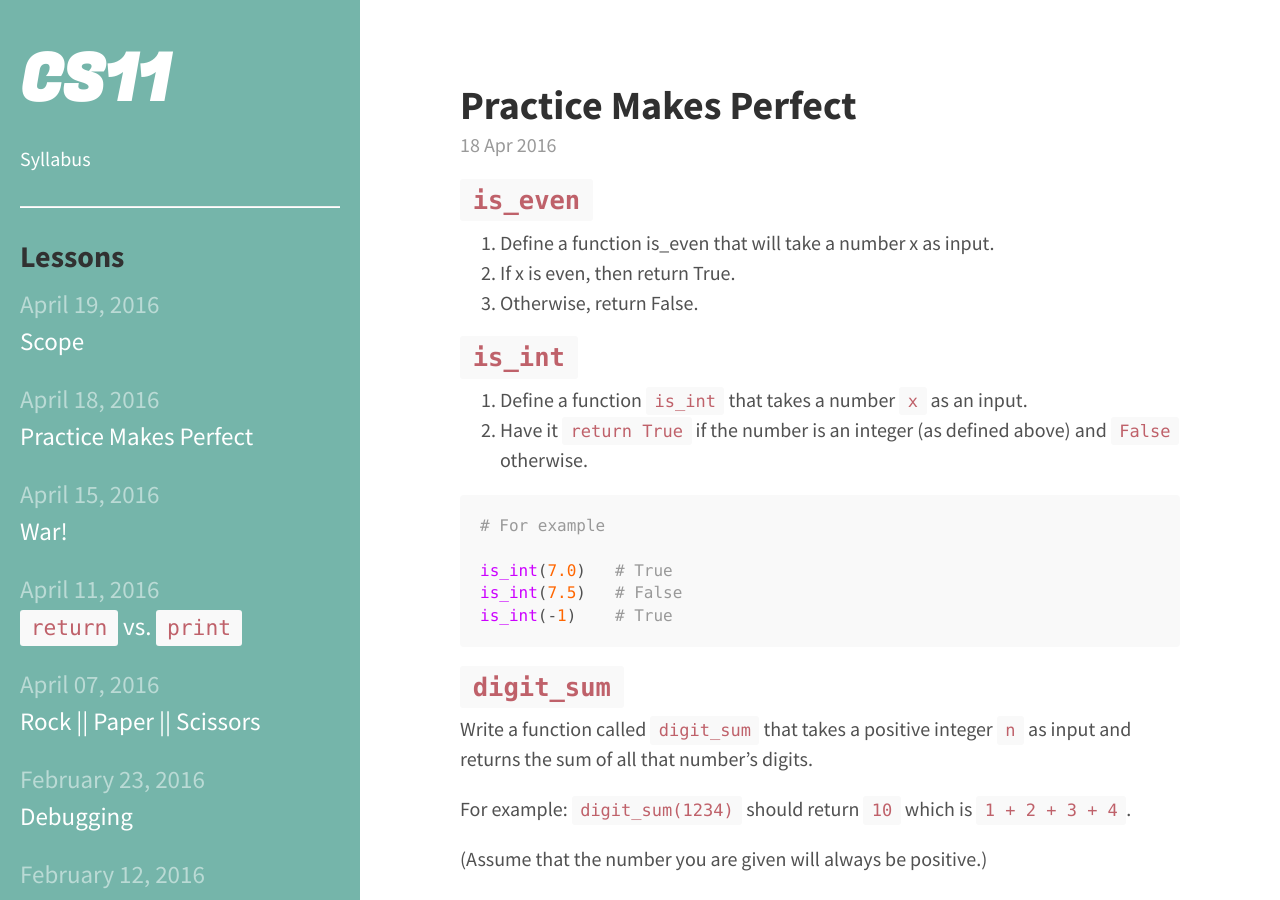
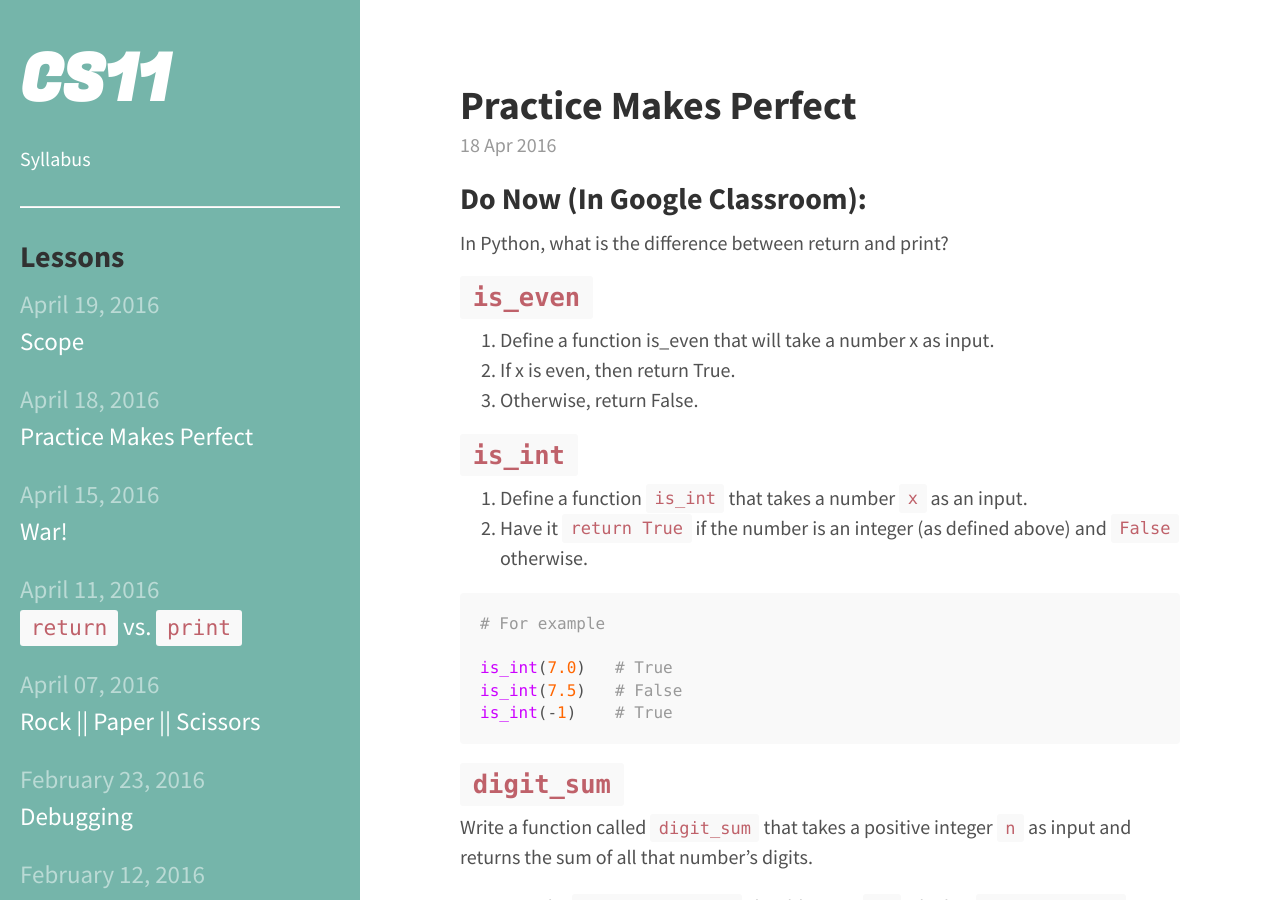
Before and after one commit to bensk/cs11, a Jekyll site: the page built from _posts/2016/2016-04-11-practice-makes-perfect.md, in a window 1280 px wide and 900 px high. Built offline with Jekyll 4.4.1, drawn with Linux system fonts in a browser that asks for light colours.

Commit message:
added do now

```diff
--- a/_posts/2016/2016-04-11-practice-makes-perfect.md
+++ b/_posts/2016/2016-04-11-practice-makes-perfect.md
@@ -3,6 +3,10 @@ layout: "post"
 title: "Practice Makes Perfect"
 date: "2016-04-18 23:16"
 ---
+
+## Do Now (In Google Classroom):
+
+In Python, what is the difference between return and print?
 
 ## <code>is_even</code>
 
```
